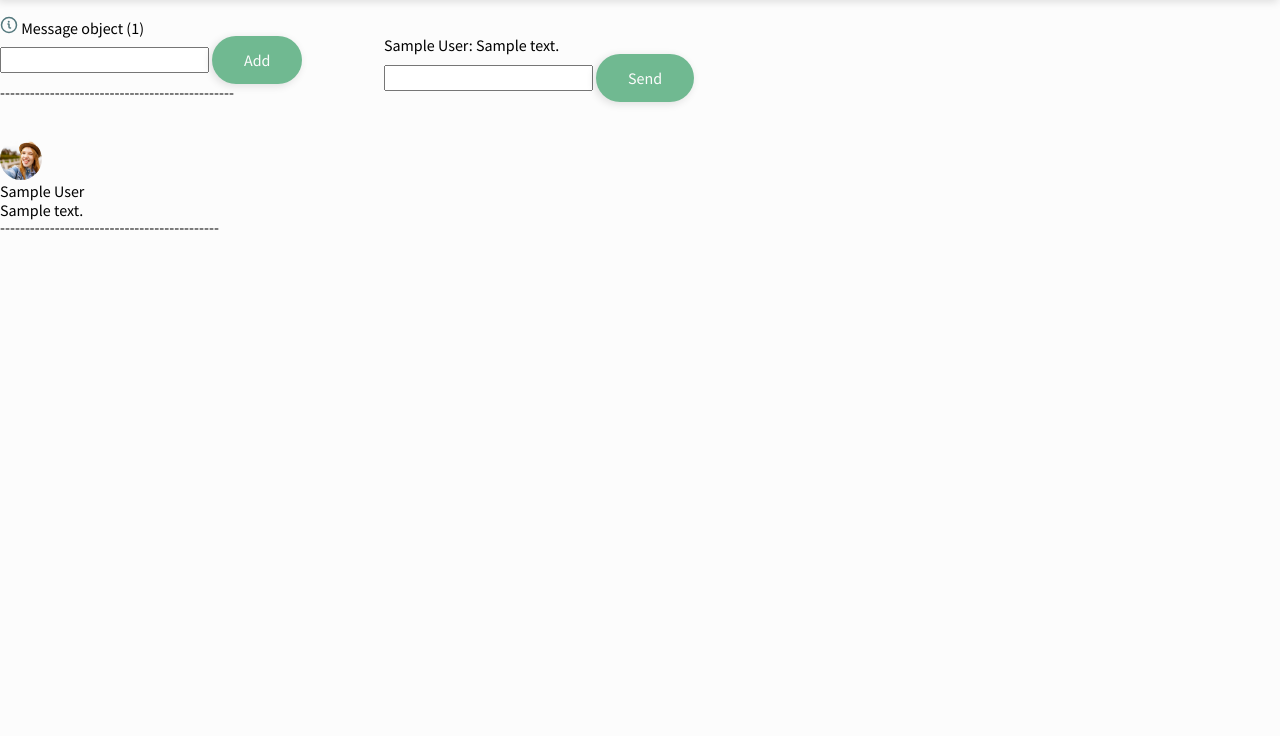
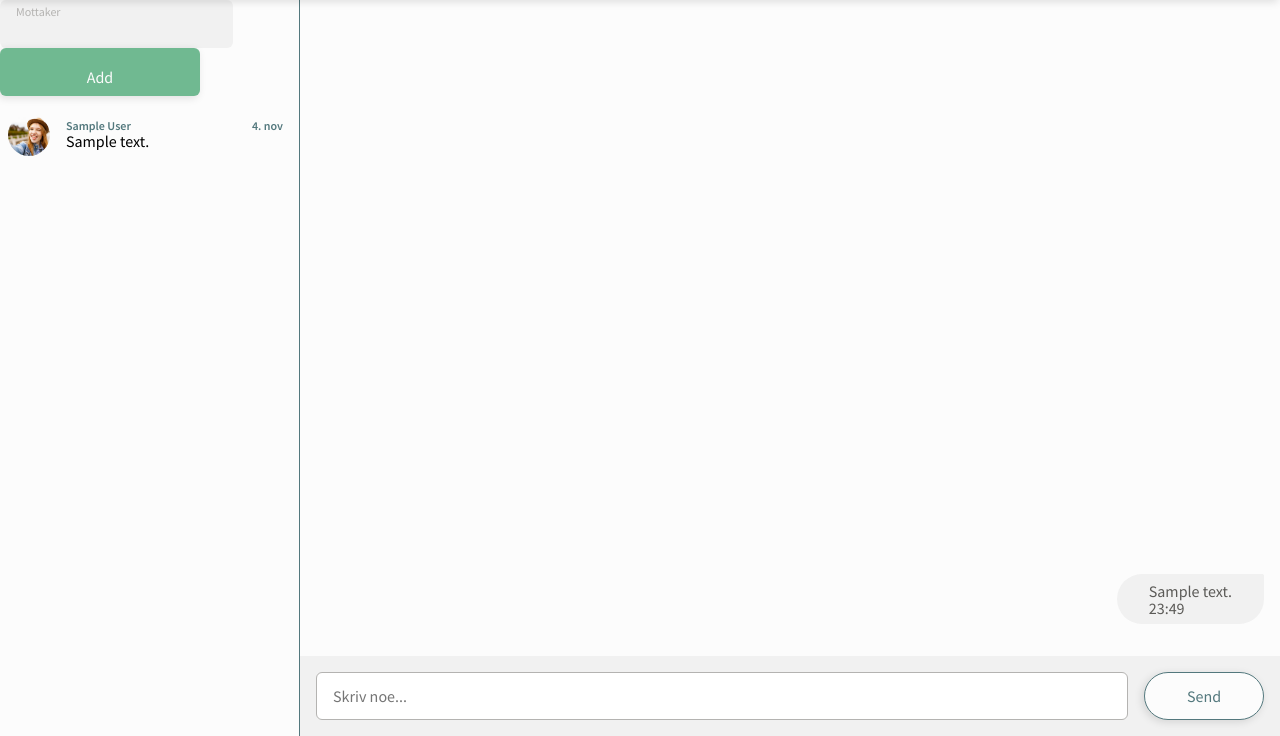
Before and after one commit to Agnar22/PU, a Django app: page /chat/ in a window 1280 px wide. Shown: the part 64-800 px from the top of the page. Run offline with Django 3.2, Linux system fonts and the light colour scheme; a user stored in the database is signed in; tables that the repository leaves empty hold one stand-in row (values such as "Sample post").

Commit message:
Coded chat css

```diff
--- a/assets/css/global/_mixins.scss
+++ b/assets/css/global/_mixins.scss
@@ -51,3 +51,9 @@
   @return calc(#{$m*100}vw + #{$b}px);
 
 }
+
+@mixin text-wrap() {
+    overflow-wrap: break-word;
+        word-wrap: break-word;
+        hyphens: auto;
+}
--- /dev/null
+++ b/assets/css/page-specific/_chat.scss
@@ -0,0 +1,126 @@
+#chat {
+  display: grid;
+  grid-template-columns: 300px 1fr;
+  margin-top: $navigation-height;
+
+  .left-side {
+    border-right: 1px solid $primary-dark;
+
+    .user-chat {
+      position: relative;
+      display: block;
+      width: 100%;
+      padding: 0.5rem 1rem 0.5rem calc(42px + 1.5rem);
+
+      &:hover {
+        background-color: $light-gray;
+      }
+
+      img {
+        position: absolute;
+        top: 50%;
+        left: 0.5rem;
+        transform: translateY(-50%);
+        width: 42px;
+        height: 42px;
+        object-fit: cover;
+        border-radius: 21px;
+      }
+
+      h6 {
+        color: $primary-dark;
+      }
+
+      p {
+        text-overflow: ellipsis;
+        width: 100%;
+        max-width: 200px;
+        white-space: nowrap;
+        overflow: hidden;
+      }
+
+      .message-date {
+        position: absolute;
+        top: 0.5rem;
+        right: 1rem;
+      }
+    }
+  }
+
+  .right-side {
+    position: relative;
+    min-height: calc(100vh - #{$navigation-height});
+
+    #messages {
+      position: absolute;
+      bottom: 80px;
+      left: 0;
+      width: 100%;
+      padding: 1rem;
+      max-height: calc(100vh - #{$navigation-height} - 80px);
+      overflow-y: scroll;
+
+      .chat-bubble-wrapper {
+        margin-bottom: 1rem;
+        position: relative;
+        width: 100%;
+        display: flex;
+
+        &.you {
+          justify-content: flex-end;
+
+          .chat-bubble {
+            border-radius: 100px $main-border-radius 100px 100px;
+            background-color: $light-gray;
+            color: $dark-gray;
+            position: relative;
+            right: 0;
+          }
+        }
+      }
+
+      .chat-bubble {
+        display: inline-block;
+        padding: 0.5rem 2rem;
+        border-radius: $main-border-radius 100px 100px 100px;
+        background-color: $primary-dark;
+        color: $white;
+        max-width: 50%;
+
+        p {
+          @include text-wrap;
+        }
+      }
+    }
+
+    #chat-input {
+      position: absolute;
+      bottom: 0;
+      width: 100%;
+      left: 0;
+      padding: 1rem;
+      background-color: $light-gray;
+      // box-shadow: 0 -4px 8px rgba(0,0,0,0.08);
+
+      div {
+        display: grid;
+        grid-template-columns: 1fr 120px;
+        grid-gap: 1rem;
+      }
+
+      input[type="text"] { // Input field
+        display: inline-block;
+        width: 100%;
+        border: 1px solid $gray;
+        border-radius: $main-border-radius;
+        padding: 0.5rem 1rem;
+        font-size: 1rem;
+        outline: 0;
+      }
+
+      input[type="submit"] { // Button
+        width: 100%;
+      }
+    }
+  }
+}
--- a/assets/css/styles.css
+++ b/assets/css/styles.css
@@ -613,15 +613,95 @@
     height: 32px;
     margin-bottom: 1rem; }
 
-.wrapper .user img {
-        margin-top: 10%;
+#chat {
+  display: grid;
+  grid-template-columns: 300px 1fr;
+  margin-top: 4rem; }
+  #chat .left-side {
+    border-right: 1px solid #53787D; }
+    #chat .left-side .user-chat {
+      position: relative;
+      display: block;
+      width: 100%;
+      padding: 0.5rem 1rem 0.5rem calc(42px + 1.5rem); }
+      #chat .left-side .user-chat:hover {
+        background-color: #F1F1F1; }
+      #chat .left-side .user-chat img {
+        position: absolute;
+        top: 50%;
+        left: 0.5rem;
+        transform: translateY(-50%);
         width: 42px;
         height: 42px;
         object-fit: cover;
-        border-radius: 100px; }
+        border-radius: 21px; }
+      #chat .left-side .user-chat h6 {
+        color: #53787D; }
+      #chat .left-side .user-chat p {
+        text-overflow: ellipsis;
+        width: 100%;
+        max-width: 200px;
+        white-space: nowrap;
+        overflow: hidden; }
+      #chat .left-side .user-chat .message-date {
+        position: absolute;
+        top: 0.5rem;
+        right: 1rem; }
+  #chat .right-side {
+    position: relative;
+    min-height: calc(100vh - 4rem); }
+    #chat .right-side #messages {
+      position: absolute;
+      bottom: 80px;
+      left: 0;
+      width: 100%;
+      padding: 1rem;
+      max-height: calc(100vh - 4rem - 80px);
+      overflow-y: scroll; }
+      #chat .right-side #messages .chat-bubble-wrapper {
+        margin-bottom: 1rem;
+        position: relative;
+        width: 100%;
+        display: flex; }
+        #chat .right-side #messages .chat-bubble-wrapper.you {
+          justify-content: flex-end; }
+          #chat .right-side #messages .chat-bubble-wrapper.you .chat-bubble {
+            border-radius: 100px 6px 100px 100px;
+            background-color: #F1F1F1;
+            color: #5B5A57;
+            position: relative;
+            right: 0; }
+      #chat .right-side #messages .chat-bubble {
+        display: inline-block;
+        padding: 0.5rem 2rem;
+        border-radius: 6px 100px 100px 100px;
+        background-color: #53787D;
+        color: #FCFCFC;
+        max-width: 50%; }
+        #chat .right-side #messages .chat-bubble p {
+          overflow-wrap: break-word;
+          word-wrap: break-word;
+          hyphens: auto; }
+    #chat .right-side #chat-input {
+      position: absolute;
+      bottom: 0;
+      width: 100%;
+      left: 0;
+      padding: 1rem;
+      background-color: #F1F1F1; }
+      #chat .right-side #chat-input div {
+        display: grid;
+        grid-template-columns: 1fr 120px;
+        grid-gap: 1rem; }
+      #chat .right-side #chat-input input[type="text"] {
+        display: inline-block;
+        width: 100%;
+        border: 1px solid #B4B3B1;
+        border-radius: 6px;
+        padding: 0.5rem 1rem;
+        font-size: 1rem;
+        outline: 0; }
+      #chat .right-side #chat-input input[type="submit"] {
+        width: 100%; }
 
-.wrapper {
-  display: grid;
-  grid-template-columns: 30% 70%;
-}
 /*# sourceMappingURL=styles.css.map */
--- a/assets/css/styles.scss
+++ b/assets/css/styles.scss
@@ -20,5 +20,6 @@
 'page-specific/landing-page',
 'page-specific/apartments',
 'page-specific/apartment-detail',
-'page-specific/profile-page'
+'page-specific/profile-page',
+'page-specific/chat'
 ;
--- a/chat/templates/chat/messages.html
+++ b/chat/templates/chat/messages.html
@@ -5,15 +5,14 @@
 
 {% block body %}
     {% include 'navbar.html' %}
-    <br><br><br><br><br>
 
     {% for message in messages %}
-        <div {% if message.tags %} class="snackbar {{ message.tags }}"{% endif %}>
+        <div class="snackbar {% if message.tags %}{{ message.tags }}"{% endif %}>
             {% if message.tags == 'success' %}
                 <img src="{% static 'icons/snackbar/check-circle.svg' %}" alt="Checkmark">
-            {% elif  message.tags == 'warning' %}
+            {% elif message.tags == 'warning' %}
                 <img src="{% static 'icons/snackbar/alert-triangle.svg' %}" alt="warning">
-            {% elif  message.tags == 'error' %}
+            {% elif message.tags == 'error' %}
                 <img src="{% static 'icons/snackbar/close_circle.svg' %}" alt="Error">
             {% else %}
                 <img src="{% static 'icons/snackbar/information-circle.svg' %}" alt="Information">
@@ -22,40 +21,56 @@
         </div>
     {% endfor %}
 
-    <div class="wrapper">
+    <div id="chat" class="wrapper">
         <div class="left-side">
             <div class="add-persons">
-                 <form method="post" >
+                <form method="post">
                     {% csrf_token %}
-                    <input type="text" name="person"/>
-                    <input type="hidden" name="receiver" value="{{ chatting_with.id }}"/>
+                    <div class="input-field">
+                        <input type="text" name="person" placeholder="." id="receiver">
+                        <input type="hidden" name="receiver" value="{{ chatting_with.id }}">
+                        <label for="receiver">Mottaker</label>
                         <input type="submit" name="Add" class="button primary" value="Add">
+                    </div>
                 </form>
-                -----------------------------------------------
             </div>
             <div class="contacts">
-                <div class="user-rating">
                 {% for curr_info in info %}
-                        <a class="user" href="{% url 'chat' chat_person_id=curr_info.1.pk %}" name="Choose_chat" value={{ curr_info.1.pk }}>
+                    <a class="user-chat" href="{% url 'chat' chat_person_id=curr_info.1.pk %}"
+                       name="Choose_chat" value={{ curr_info.1.pk }}>
                         <img src="{% static 'img/girl.jpg' %}" alt="girl">
-                                <p>{{  curr_info.1.first_name }} {{ curr_info.1.last_name}}</p>
+                        <h6>{{ curr_info.1.first_name }} {{ curr_info.1.last_name }}</h6>
                         <p>{{ curr_info.0.content }}</p>
+                        <h6 class="message-date">4. nov</h6>
                     </a>
-                        --------------------------------------------
-                    {%  endfor %}
+                {% endfor %}
             </div>
         </div>
+        <div class="right-side">
+            <div id="messages">
+                {% for message in messages %}
+                    <div class="chat-bubble-wrapper {% if message.messager.pk == request.user.pk %}you{% endif %}">
+                        <div class="chat-bubble">
+                            <p>{{ message.content }}</p>
+                            <span class="timestamp">23:49</span>
                         </div>
-        <div class="user">
-            {% for message in messages %}
-                        <p>{{ message.messager }}: {{ message.content }}</p>
-            {%  endfor %}
-            <form method="post" >
+                    </div>
+                {% endfor %}
+            </div>
+            <form method="post" id="chat-input">
                 {% csrf_token %}
-                <input type="text" name="message"/>
                 <input type="hidden" name="receiver" value="{{ chatting_with.id }}"/>
-                <input type="submit" name="Send" class="button primary" value="Send">
+                <div>
+                    <input type="text" name="message" placeholder="Skriv noe...">
+                    <input type="submit" name="Send" class="button" value="Send">
+                </div>
             </form>
         </div>
     </div>
 {% endblock %}
+{% block js %}
+    <script>
+        let element = document.getElementById("messages");
+        element.scrollTop = element.scrollHeight;
+    </script>
+{% endblock %}
```
Lines whose indentation alone changed are shown as unchanged.
